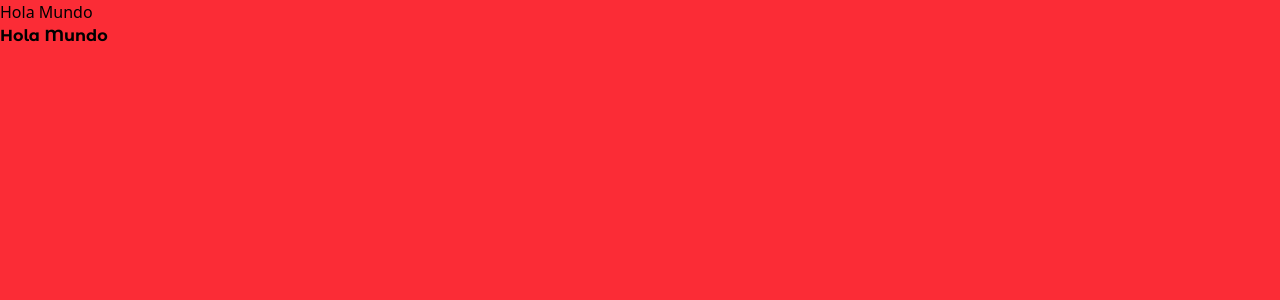
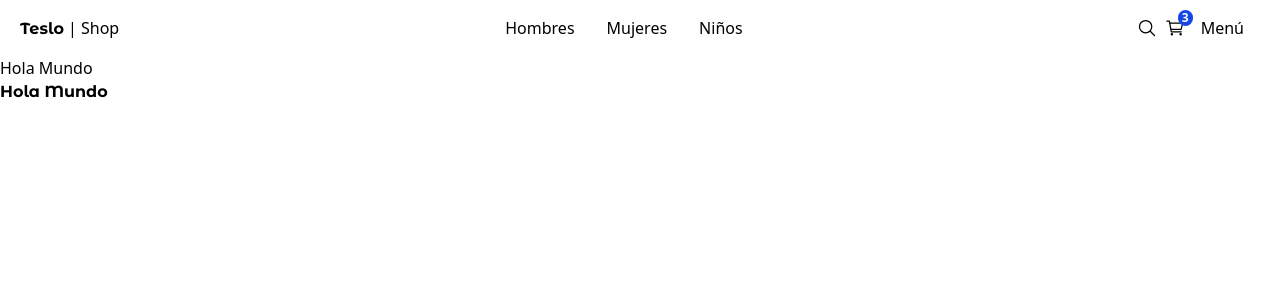
Before and after one commit to b4dow/tesloShop, a Next.js app: page / in a window 1280 px wide. Shown: the top 300 px of the page. Built offline with nearby package versions, Linux system fonts and the light colour scheme.

Commit message:
create component topMenu

```diff
--- a/package.json
+++ b/package.json
@@ -12,7 +12,8 @@
     "next": "15.2.0",
     "postcss": "^8.5.3",
     "react": "^19.0.0",
-    "react-dom": "^19.0.0"
+    "react-dom": "^19.0.0",
+    "react-icons": "^5.5.0"
   },
   "devDependencies": {
     "typescript": "^5",
--- a/src/app/(shop)/layout.tsx
+++ b/src/app/(shop)/layout.tsx
@@ -1,5 +1,11 @@
+import { TopMenu } from "@/components";
 import { ReactNode } from "react";
 
 export default function ShopLayout({ children }: { children: ReactNode }) {
-  return <main className="min-h-screen bg-red-500 ">{children}</main>;
+  return (
+    <main className="min-h-screen">
+      <TopMenu />
+      {children}
+    </main>
+  );
 }
--- a/src/app/globals.css
+++ b/src/app/globals.css
@@ -1,26 +1,4 @@
 @import "tailwindcss";
-
-@theme {
-  --color-primary: #274494;
-}
-
-@media (prefers-color-scheme: dark) {
-  :root {
-    --foreground-rgb: 255, 255, 255;
-    --background-start-rgb: 0, 0, 0;
-    --background-end-rgb: 0, 0, 0;
-  }
-}
-
-body {
-  color: rgb(var(--foreground-rgb));
-  background: linear-gradient(
-      to bottom,
-      transparent,
-      rgb(var(--background-start-rgb))
-    )
-    rgb(var(--background-end-rgb));
-}
 
 @keyframes fadeIn {
   0% {
--- a/src/components/index.ts
+++ b/src/components/index.ts
@@ -0,0 +1 @@
+export * from "./ui/top-menu/TopMenu";
--- /dev/null
+++ b/src/components/ui/top-menu/TopMenu.tsx
@@ -0,0 +1,57 @@
+import { titleFont } from "@/config/fonts";
+import Link from "next/link";
+import { IoSearchOutline, IoCartOutline } from "react-icons/io5";
+
+export const TopMenu = () => {
+  return (
+    <nav className="flex px-5 justify-between items-center w-full">
+      {/* Logo */}
+      <div>
+        <Link href="/">
+          <span className={`${titleFont.className} antialiased font-bold`}>
+            Teslo
+          </span>
+          <span> | Shop</span>
+        </Link>
+      </div>
+      {/* Center Menu */}
+      <div className="hidden sm:block">
+        <Link
+          className="m-2 p-2 rounded-md transition-all hover:bg-gray-200"
+          href="/category/men"
+        >
+          Hombres
+        </Link>
+        <Link
+          className="m-2 p-2 rounded-md transition-all hover:bg-gray-200"
+          href="/category/woman"
+        >
+          Mujeres
+        </Link>
+        <Link
+          className="m-2 p-2 rounded-md transition-all hover:bg-gray-200"
+          href="/category/boy"
+        >
+          Niños
+        </Link>
+      </div>
+      {/* Search, Cart, Menu */}
+      <div className="flex items-center">
+        <Link href="/search" className="mx-2">
+          <IoSearchOutline className="w-5 h-5" />
+        </Link>
+        <Link href="/cart">
+          <div className="relative">
+            <span className="absolute text-xs  rounded-full px-1 font-bold -top-2 -right-2 bg-blue-700 text-white">
+              3
+            </span>
+            <IoCartOutline className="w-5 h-5" />
+          </div>
+        </Link>
+        <button className="m-2 p-2 rounded-md transition-all hover:bg-gray-200">
+          Menú
+        </button>
+      </div>
+    </nav>
+  );
+};
```
Also changed, not shown: 1 other file (tests, documents, lock files or other folders).
